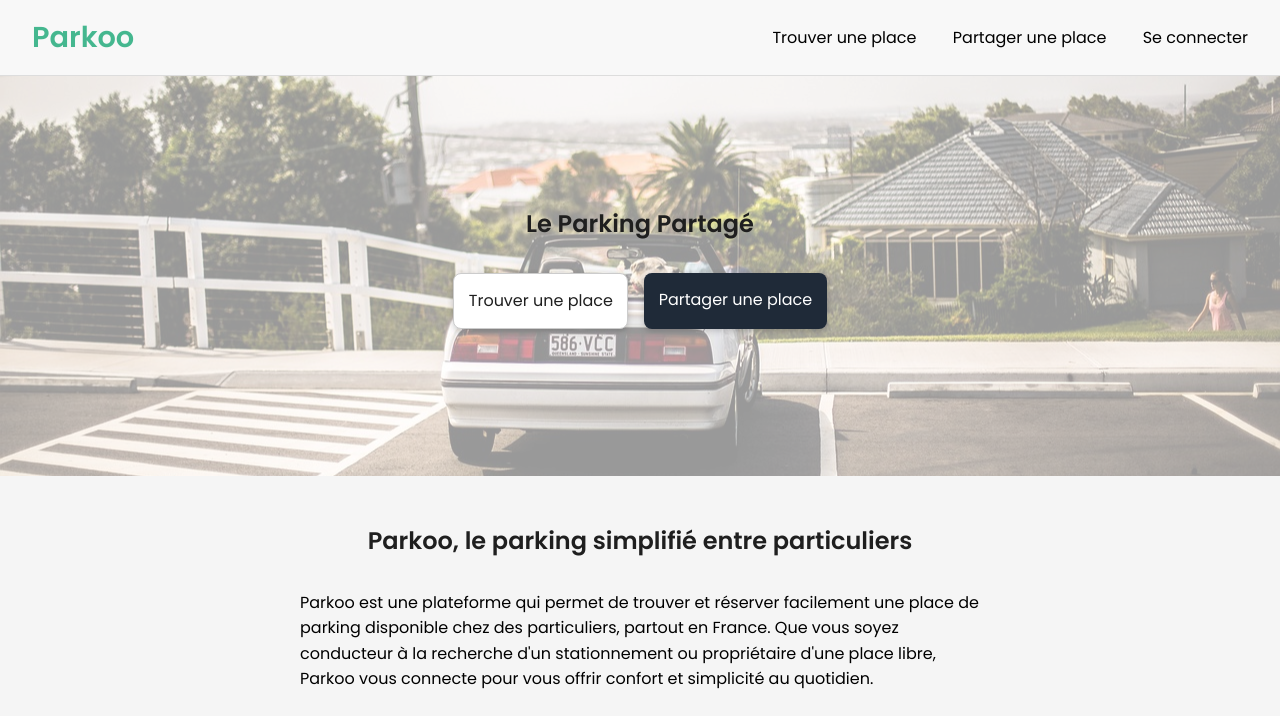
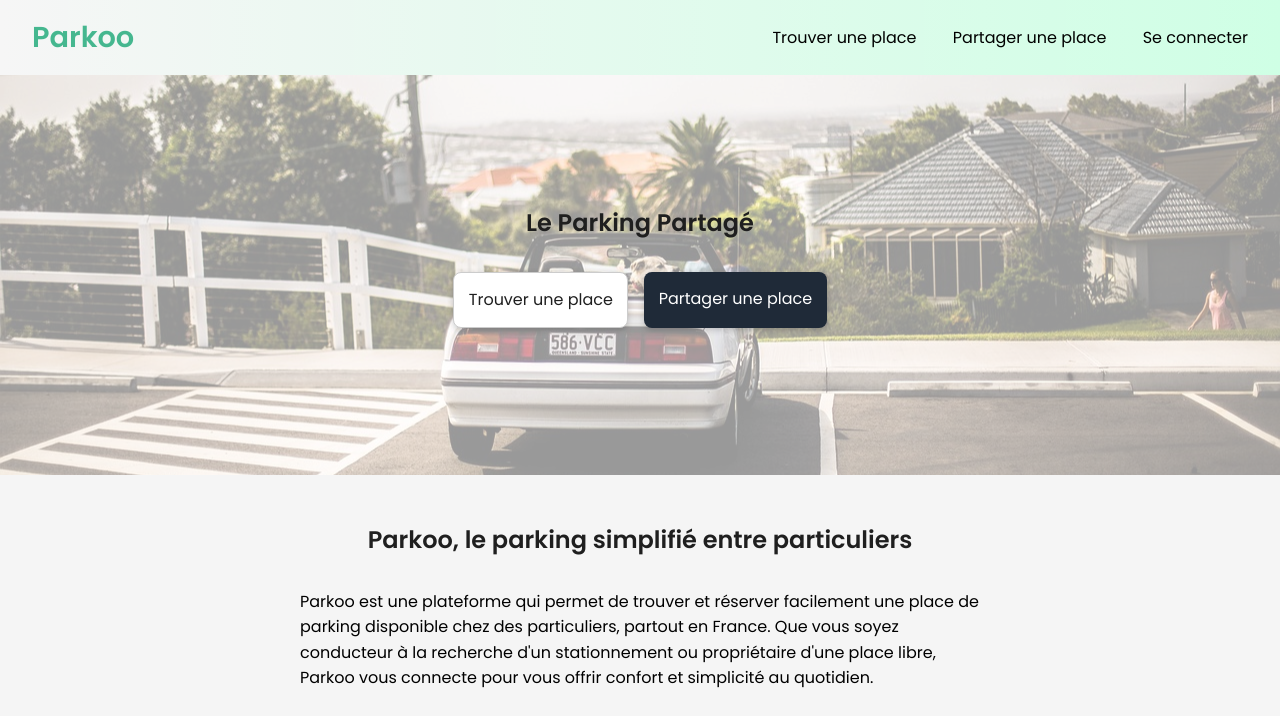
Before and after one commit to Christophe741/Parkoo, a PHP site: page / in a window 1280 px wide. Shown: the top 716 px of the page. Run offline with PHP 8.4, Linux system fonts and the light colour scheme.

Commit message:
ajout background

```diff
--- a/style.css
+++ b/style.css
@@ -148,12 +148,17 @@ body {
     align-items: center;
     padding: 1rem 2rem;
     border-bottom: 1px solid #ddd;
-    background-color: #f8f8f8;
+    background: linear-gradient(
+      90deg,
+      rgba(255, 255, 255, 0.1) 0%,
+      #cfffe5 100%
+    );
   }
 
   .search_section {
     display: flex;
     flex-direction: column;
+    margin-top: -1px;
     justify-content: center;
     height: 25rem;
     background: url("assets/automobile.jpg") center/cover no-repeat;
```
